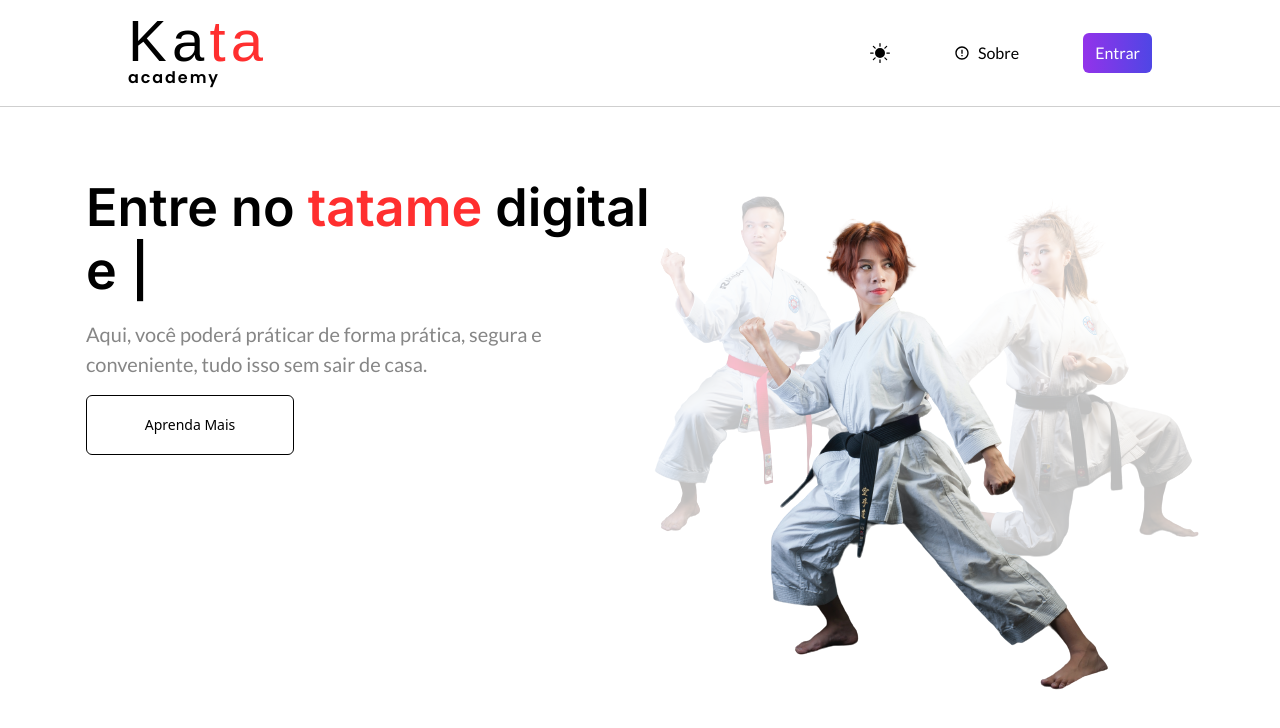
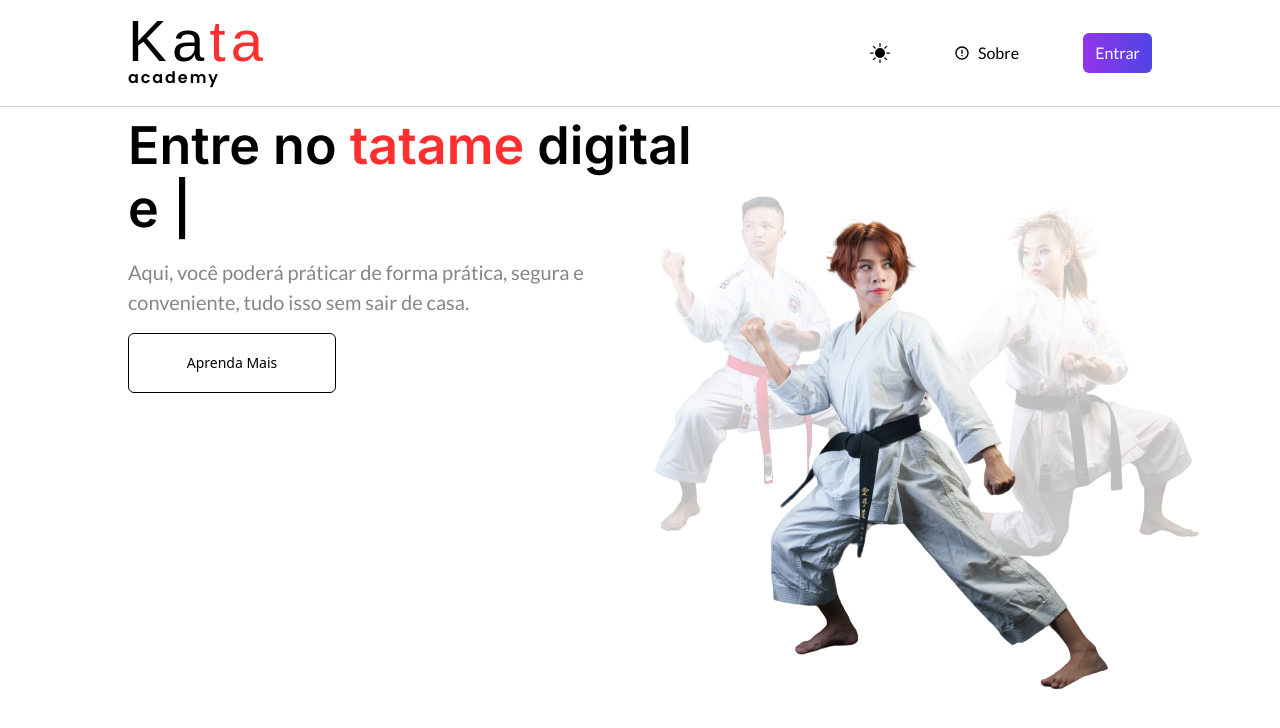
Before and after one commit to lucaspari/kata-academy, a Next.js app: page / in a window 1280 px wide. Shown: the top 728 px of the page. Built offline with nearby package versions, Linux system fonts and the light colour scheme; no server answers; a web font is replaced by a local one.

Commit message:
feat: fixing div size from nav

```diff
--- a/src/app/page.tsx
+++ b/src/app/page.tsx
@@ -10,9 +10,9 @@ const inter = Inter({ subsets: ["latin"], weight: "600" });
 const lato = Lato({ subsets: ["latin"], weight: "400" });
 export default function Home() {
   return (
-    <main className="max-w-screen-lg  mx-auto flex">
-      <div className="flex items-center w-full lg:h-1/2 lg:w-1/2 lg:flex lg:flex-col lg:justify-center">
-        <div className="flex flex-col gap-4 mb-4 m-[70px]">
+    <main className="max-w-screen-lg h-screen mx-auto flex">
+      <div className="my-2 flex items-center  w-auto lg:flex lg:flex-col">
+        <div className="flex flex-col gap-4">
           <div
             className={`${inter.className} text-[5.2em] w-[596px] leading-[62.93px] `}
           >
@@ -32,7 +32,7 @@ export default function Home() {
           </button>
         </div>
       </div>
-      <div className="w-1/2 h-auto hidden lg:block">
+      <div className="h-auto hidden lg:block">
         <Image
           className="absolute left-[55%] z-10"
           src={Karate_girl_middle}
--- a/src/components/navbar.tsx
+++ b/src/components/navbar.tsx
@@ -13,7 +13,7 @@ const lato = Lato({ subsets: ["latin"], weight: "400" });
 export default function Navbar() {
   return (
     <div>
-      <nav className="max-w-screen-lg mx-auto flex justify-between items-center mt-4">
+      <nav className="max-w-screen-lg  mx-auto flex justify-between items-center mt-4">
         <div>
           <div className={jolly_lodger.className}>
             <div className="tracking-[0.09em] text-[58px] leading-[50px]">
```
